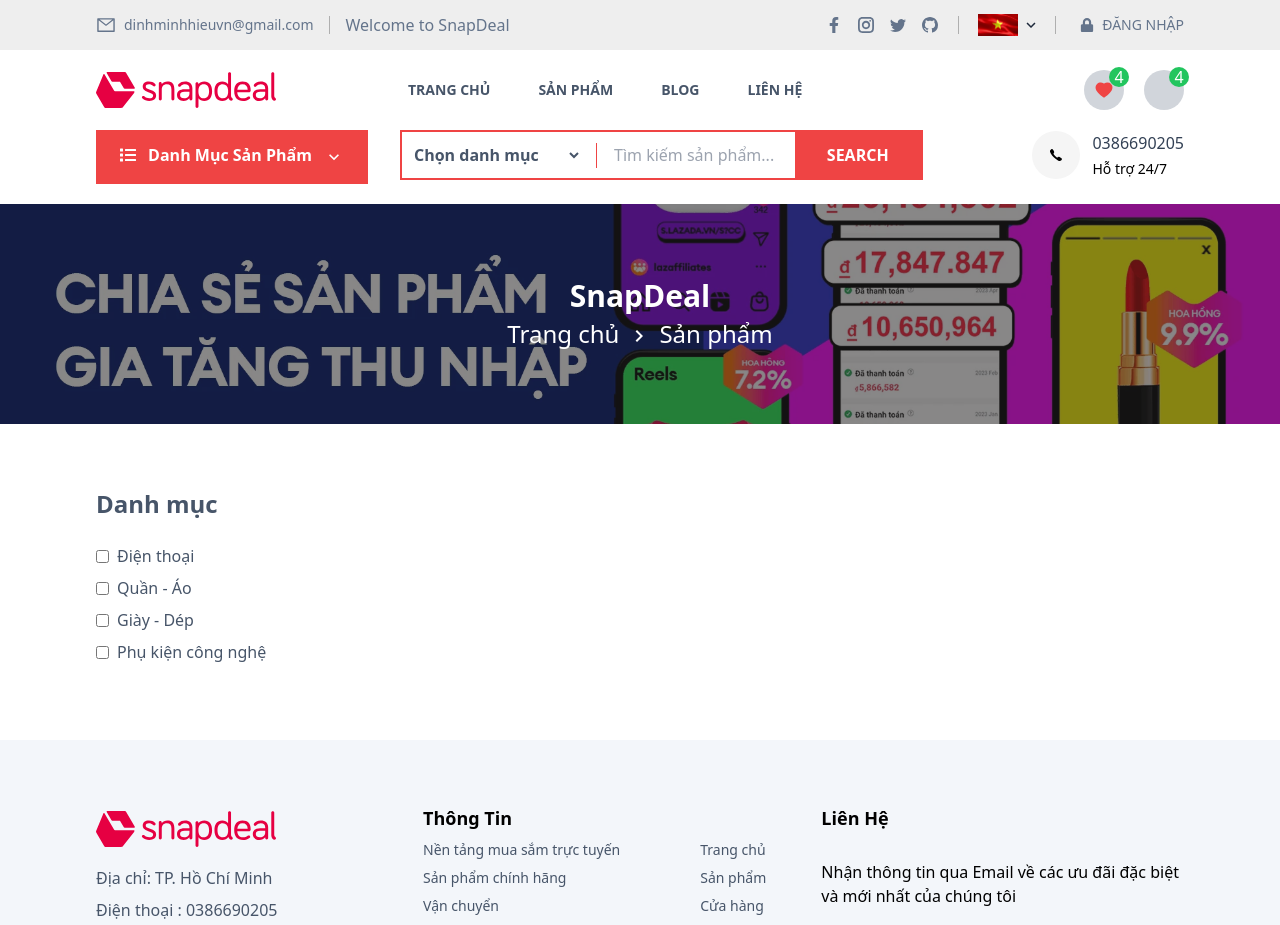
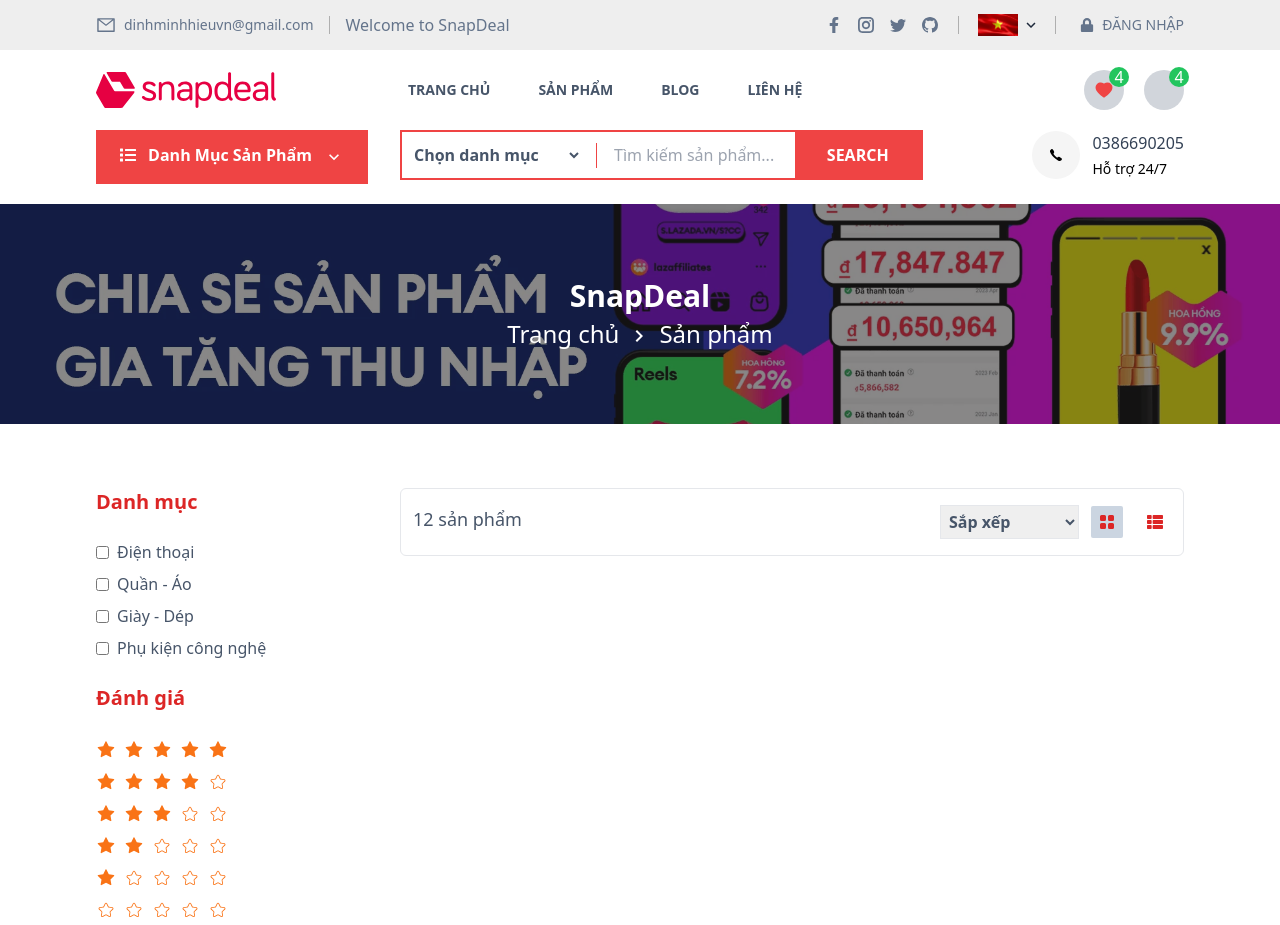
Before and after one commit to dinhminhhieu/multi-vendor_e-commerce, a React (Create React App) app in the folder client/: page /shops in a window 1280 px wide. Shown: the top 925 px of the page. Built offline with nearby package versions, Linux system fonts and the light colour scheme; some icons are missing.

Commit message:
41. shopping page design tailwindcss (P2)

```diff
--- a/client/src/pages/Shops.jsx
+++ b/client/src/pages/Shops.jsx
@@ -4,11 +4,21 @@
 import { Link } from "react-router-dom";
 import icons from "../assets/icons";
 import { useState } from "react";
+import Products from "../components/products/Products";
 
 const Shops = () => {
-  const { MdOutlineKeyboardArrowRight } = icons;
+  const {
+    MdOutlineKeyboardArrowRight,
+    AiFillStar,
+    CiStar,
+    BsFillGridFill,
+    FaThList,
+  } = icons;
   const [filter, setFilter] = useState(true);
-  const [category, setCategory] = useState('')
+  const [category, setCategory] = useState("");
+  const [rating, setRatingQ] = useState("");
+  const [sortPrice, setSortPrice] = useState("");
+  const [styles, setStyles] = useState("grid");
   const categorys = [
     "Điện thoại",
     "Quần - Áo",
@@ -52,16 +62,192 @@
                   : "md:h-auto md:overflow-auto md:mb-0"
               }`}
             >
-              <h2 className="text-2xl font-bold mb-3 text-slate-600">
-                Danh mục
-              </h2>
+              <h2 className="text-xl font-bold mb-3 text-red-600">Danh mục</h2>
               <div className="py-2">
-                {
-                    categorys.map((c, i) => <div className='flex justify-start items-center gap-2 py-1' key={i}>
-                                        <input checked={category === c ? true : false} type="checkbox" id={c} />
-                                        <label className='text-slate-600 block cursor-pointer' htmlFor={c}>{c}</label>
-                                    </div>)
-                }
+                {categorys.map((c, i) => (
+                  <div
+                    className="flex justify-start items-center gap-2 py-1"
+                    key={i}
+                  >
+                    <input
+                      checked={category === c ? true : false}
+                      type="checkbox"
+                      id={c}
+                    />
+                    <label
+                      className="text-slate-600 block cursor-pointer"
+                      htmlFor={c}
+                    >
+                      {c}
+                    </label>
+                  </div>
+                ))}
+              </div>
+              <div className="py-3 flex flex-col gap-4">
+                <h2 className="text-xl font-bold mb-3 text-red-600">
+                  Đánh giá
+                </h2>
+                <div className="flex flex-col gap-3">
+                  <div
+                    onClick={() => setRatingQ(5)}
+                    className="text-orange-500 flex justify-start items-start gap-2 text-xl cursor-pointer"
+                  >
+                    <span>
+                      <AiFillStar />
+                    </span>
+                    <span>
+                      <AiFillStar />
+                    </span>
+                    <span>
+                      <AiFillStar />
+                    </span>
+                    <span>
+                      <AiFillStar />
+                    </span>
+                    <span>
+                      <AiFillStar />
+                    </span>
+                  </div>
+                  <div
+                    onClick={() => setRatingQ(4)}
+                    className="text-orange-500 flex justify-start items-start gap-2 text-xl cursor-pointer"
+                  >
+                    <span>
+                      <AiFillStar />
+                    </span>
+                    <span>
+                      <AiFillStar />
+                    </span>
+                    <span>
+                      <AiFillStar />
+                    </span>
+                    <span>
+                      <AiFillStar />
+                    </span>
+                    <span>
+                      <CiStar />
+                    </span>
+                  </div>
+                  <div
+                    onClick={() => setRatingQ(3)}
+                    className="text-orange-500 flex justify-start items-start gap-2 text-xl cursor-pointer"
+                  >
+                    <span>
+                      <AiFillStar />
+                    </span>
+                    <span>
+                      <AiFillStar />
+                    </span>
+                    <span>
+                      <AiFillStar />
+                    </span>
+                    <span>
+                      <CiStar />
+                    </span>
+                    <span>
+                      <CiStar />
+                    </span>
+                  </div>
+                  <div
+                    onClick={() => setRatingQ(2)}
+                    className="text-orange-500 flex justify-start items-start gap-2 text-xl cursor-pointer"
+                  >
+                    <span>
+                      <AiFillStar />
+                    </span>
+                    <span>
+                      <AiFillStar />
+                    </span>
+                    <span>
+                      <CiStar />
+                    </span>
+                    <span>
+                      <CiStar />
+                    </span>
+                    <span>
+                      <CiStar />
+                    </span>
+                  </div>
+                  <div
+                    onClick={() => setRatingQ(1)}
+                    className="text-orange-500 flex justify-start items-start gap-2 text-xl cursor-pointer"
+                  >
+                    <span>
+                      <AiFillStar />
+                    </span>
+                    <span>
+                      <CiStar />
+                    </span>
+                    <span>
+                      <CiStar />
+                    </span>
+                    <span>
+                      <CiStar />
+                    </span>
+                    <span>
+                      <CiStar />
+                    </span>
+                  </div>
+                  <div className="text-orange-500 flex justify-start items-start gap-2 text-xl cursor-pointer">
+                    <span>
+                      <CiStar />
+                    </span>
+                    <span>
+                      <CiStar />
+                    </span>
+                    <span>
+                      <CiStar />
+                    </span>
+                    <span>
+                      <CiStar />
+                    </span>
+                    <span>
+                      <CiStar />
+                    </span>
+                  </div>
+                </div>
+              </div>
+              <div className="py-5 flex flex-col gap-4 md:hidden">
+                <Products title="Sản phẩm mới nhất" />
+              </div>
+            </div>
+            <div className="w-9/12 md-lg:w-8/12 md:w-full">
+              <div className="pl-8 md:pl-0">
+                <div className="py-4 bg-white mb-10 px-3 rounded-md flex justify-between items-start border">
+                  <h2 className="text-lg font-medium text-slate-600">
+                    12 sản phẩm
+                  </h2>
+                  <div className="flex justify-center items-center gap-3">
+                    <select
+                      onChange={(e) => setSortPrice(e.target.value)}
+                      className="p-1 border outline-0 text-slate-600 font-semibold"
+                      name=""
+                      id=""
+                    >
+                      <option value="">Sắp xếp</option>
+                      <option value="low-to-high">Giá thấp - cao</option>
+                      <option value="high-to-low">Giá cao - thấp</option>
+                    </select>
+                    <div className="flex justify-center items-start gap-4 md-lg:hidden">
+                      <div
+                        onClick={() => setStyles("grid")}
+                        className={`p-2 ${
+                          styles === "grid" && "bg-slate-300"
+                        } text-red-600 hover:bg-slate-300 cursor-pointer rounded-sm`}
+                      >
+                        <BsFillGridFill />
+                      </div>
+                      <div
+                        onClick={() => setStyles("list")}
+                        className={`p-2 ${
+                          styles === "list" && "bg-slate-300"
+                        } text-red-600 hover:bg-slate-300 cursor-pointer rounded-sm`}
+                      >
+                        <FaThList />
+                      </div>
+                    </div>
+                  </div>
+                </div>
               </div>
             </div>
           </div>
```
Also changed, not shown: client/src/assets/icons.js (+6 -1 lines).
